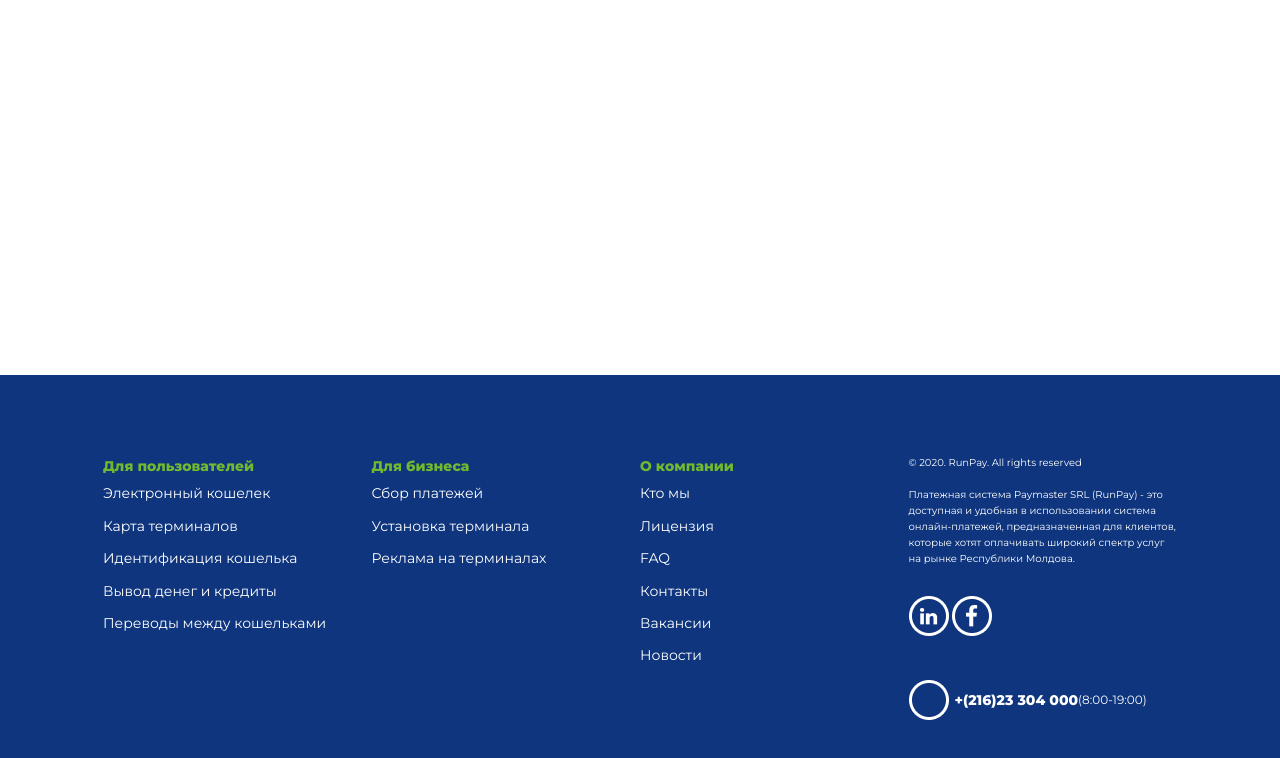
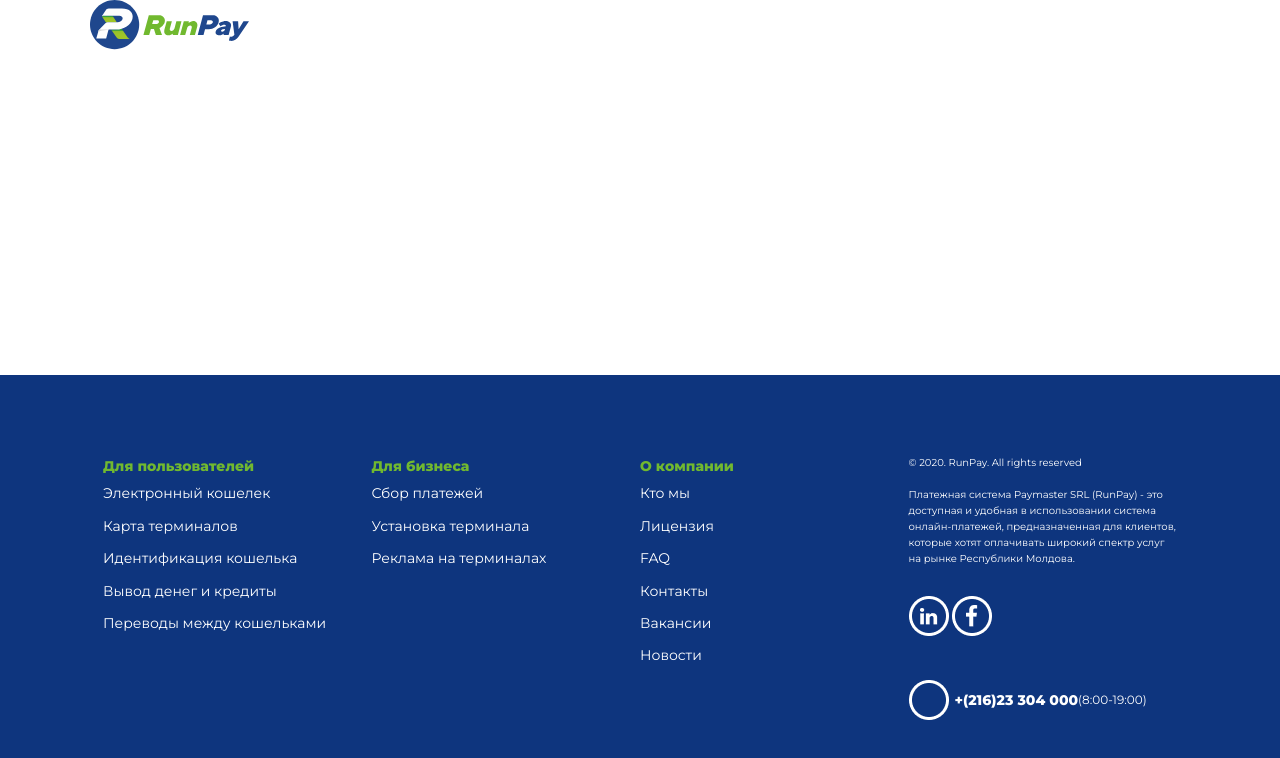
Before and after one commit to yaroslavas2001/work_RunPay, a plain HTML site: page index.html in a window 1280 px wide. Drawn offline with Linux system fonts and the light colour scheme.

Commit message:
начало header

```diff
--- a/css/style.css
+++ b/css/style.css
@@ -32,6 +32,13 @@ flex-direction: column;
 .content{
   flex: 1 1 auto;
 }
+/* header style start */
+.header{
+  background: #fff;
+}
+/* header style start */
+
+/* footer style start */
 .footer{
   background: #0E357E;
   padding: 80px 88px;
@@ -89,3 +96,4 @@ font-size: 12px;
 line-height: 150%;
 color: #FFFFFF;
 }
+/* footer style end */
--- a/index.html
+++ b/index.html
@@ -10,8 +10,20 @@
 <body>
   <div class="wrapper">
     <div class="content">
+<header class="header">
+  <div class="container">
+    <div class="header__row">
+      <nav class="header__menu">
+       <img src="img/RunPay-logo.svg" alt="RunPay-logo">
 
+      </nav>
+      <div class="header__item">
+
+      </div>
     </div>
+  </div>
+</header>
+    </div><!-- /content  -->
     <footer class="footer">
    <div class="footer__container">
    <div class="footer__row">
```
